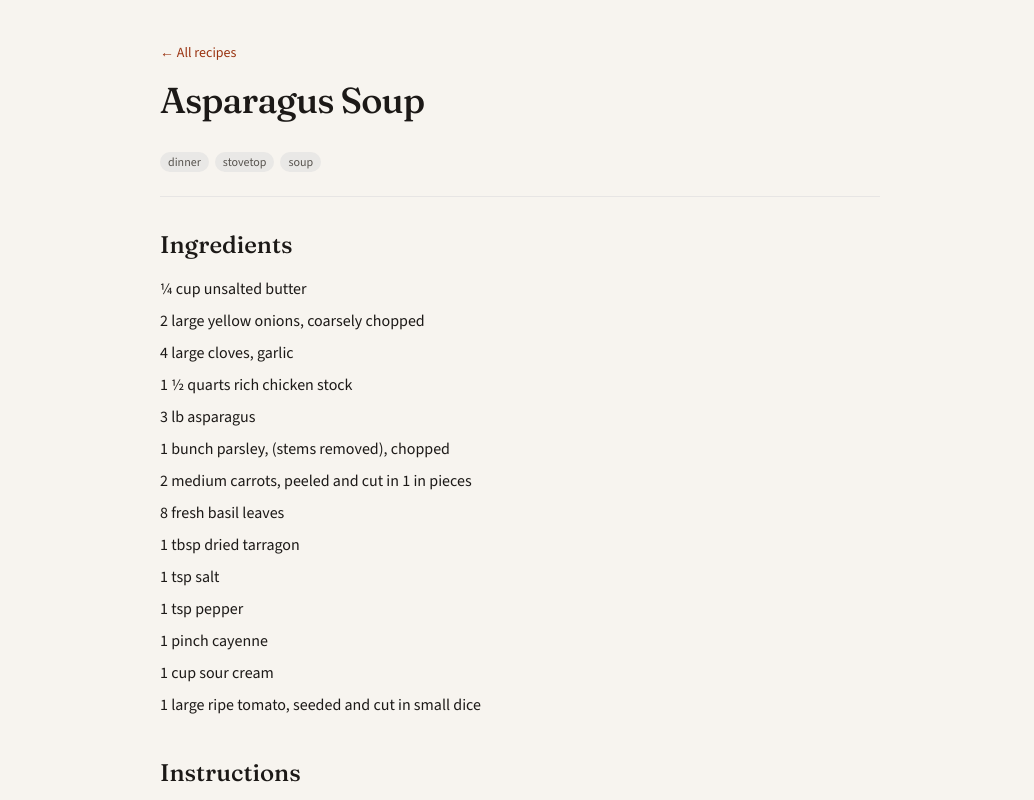
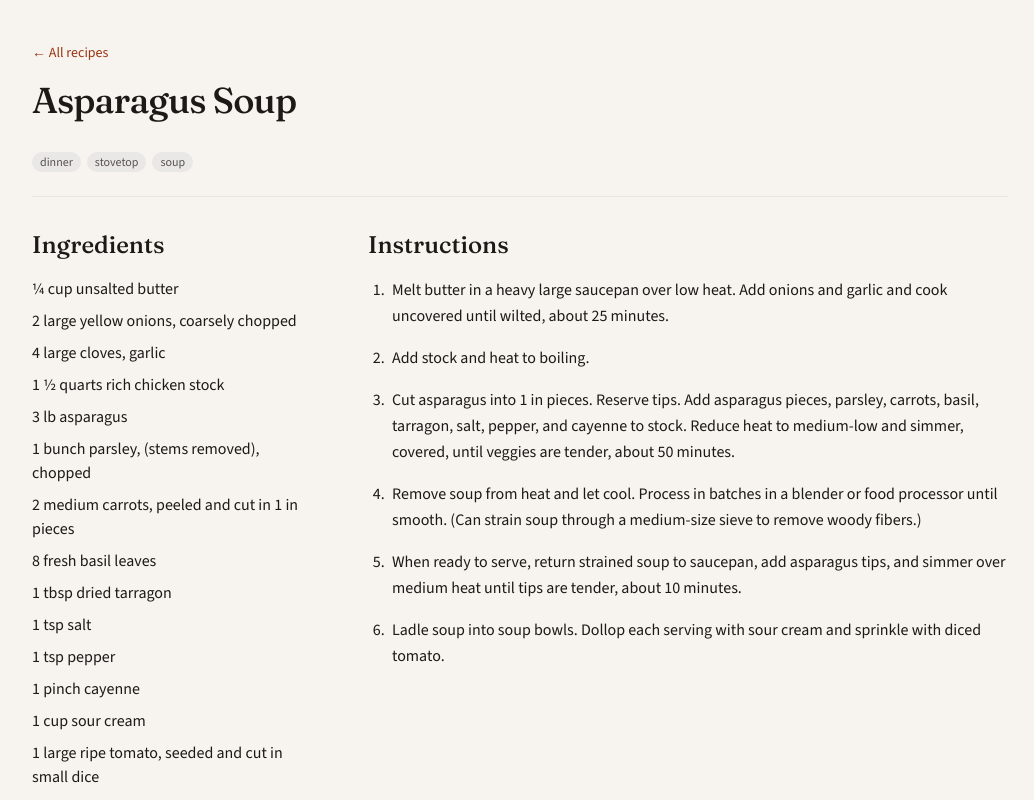
Before and after one commit to spectorp/recipes, a React (Vite) app: page /recipe/asparagus-soup in a window 1280 px wide. Shown: the top 800 px of the page, without its empty margins (120-1154 px from the left). Built offline with nearby package versions, Linux system fonts and the light colour scheme.

Commit message:
Show ingredients beside instructions on large screens
Keep them stacked on mobile; sticky ingredients reduce scrolling while cooking.

```diff
--- a/src/pages/RecipePage.tsx
+++ b/src/pages/RecipePage.tsx
@@ -47,7 +47,7 @@ export function RecipePage() {
   )
 
   return (
-    <main className="mx-auto max-w-3xl px-4 py-10 sm:px-6">
+    <main className="mx-auto max-w-3xl px-4 py-10 sm:px-6 lg:max-w-5xl">
       <Link
         className="text-sm text-accent underline-offset-2 hover:underline dark:text-orange-300"
         to="/"
@@ -99,7 +99,8 @@ export function RecipePage() {
         )}
       </header>
 
-      <section className="mt-8">
+      <div className="mt-8 grid gap-10 lg:grid-cols-[minmax(0,18rem)_minmax(0,1fr)] lg:items-start lg:gap-12">
+        <section className="lg:sticky lg:top-6">
           <h2 className="font-display text-2xl text-ink dark:text-stone-50">
             Ingredients
           </h2>
@@ -115,7 +116,7 @@ export function RecipePage() {
           </ul>
         </section>
 
-      <section className="mt-10">
+        <section>
           <h2 className="font-display text-2xl text-ink dark:text-stone-50">
             Instructions
           </h2>
@@ -130,6 +131,7 @@ export function RecipePage() {
             ))}
           </ol>
         </section>
+      </div>
 
       {notes && (
         <section className="mt-10">
```
Also changed, not shown: 1 other file (tests, documents, lock files or other folders). Lines whose indentation alone changed are shown as unchanged.
